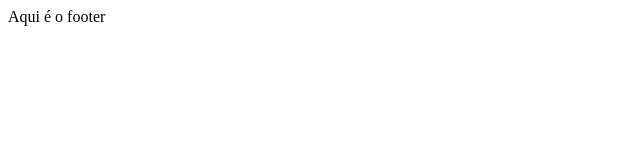
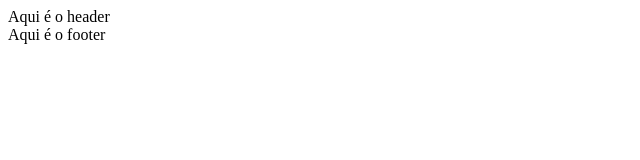
Before and after one commit to eduardonowa/aulajo-o, a plain HTML site: page index.html in a window 1280 px wide. Shown: the full height of the page, 0-640 px from the left. Drawn offline with Linux system fonts and the light colour scheme.

Commit message:
Feat: finished

```diff
--- a/index.html
+++ b/index.html
@@ -7,7 +7,7 @@
     <title>Aula João Git_Github</title>
 </head>
 <body>
-
+    <header>Aqui é o header</header>
     <footer>Aqui é o footer</footer>
 </body>
 </html>
```
